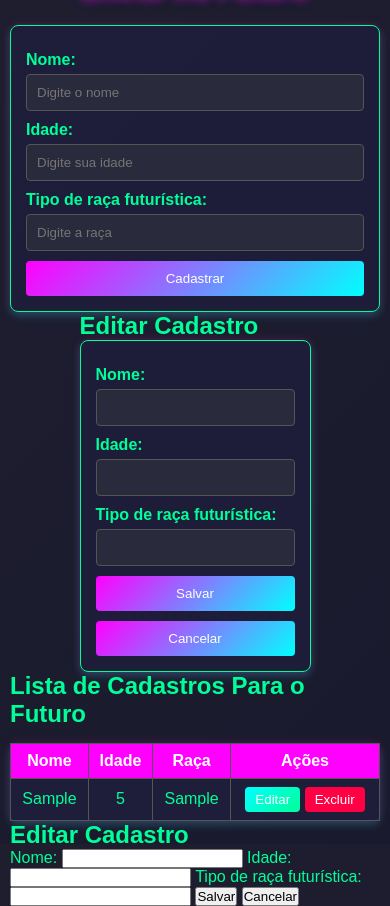
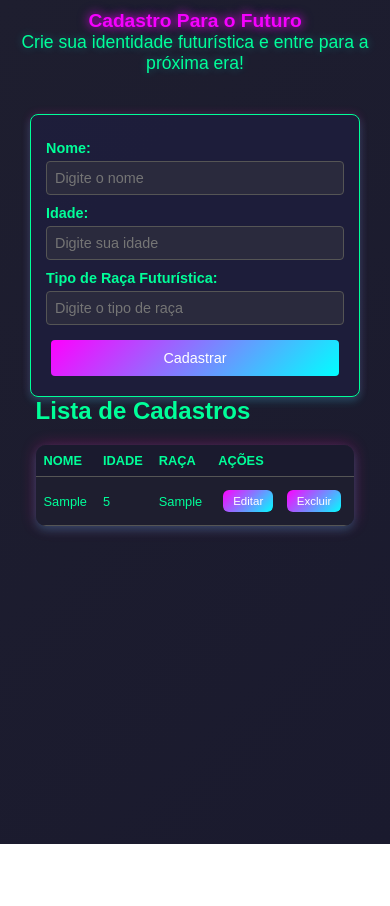
Before and after one commit to AevertonC/Sistema-de-Cadastro-Futur-stico, a plain HTML site: page index.html in a window 390 px wide. Both pictures are taken after typing "Sample", "5", "Sample" into the empty fields and a click on the button "Cadastrar". After the commit the page ends 844 px from the top, so only its background shows below. Drawn offline with Linux system fonts and the light colour scheme.

Commit message:
mudei praticamente tudo. motivo: o código estava muito bugado.

```diff
--- a/index.html
+++ b/index.html
@@ -8,19 +8,19 @@
 </head>
 <body>
     <header>
-        <h1>Sistema de Cadastro Para Entrar no Futuro</h1>
+        <h1>Cadastro Para o Futuro</h1>
+        <p>Crie sua identidade futurística e entre para a próxima era!</p>
     </header>
     <main>
+        <!-- Formulário de cadastro -->
         <form id="cadastroForm">
             <label for="name">Nome:</label>
             <input type="text" id="name" placeholder="Digite o nome" required>
-
             <label for="idade">Idade:</label>
             <input type="number" id="idade" placeholder="Digite sua idade" required min="1">
-
-            <label for="tipo">Tipo de raça futurística:</label>
-            <input type="text" id="tipo" placeholder="Digite a raça" required>
-
+            <label for="tipo">Tipo de Raça Futurística:</label>
+            <input type="text" id="tipo" placeholder="Digite o tipo de raça" required>
+            <p id="formError" class="error"></p>
             <button type="submit">Cadastrar</button>
         </form>
 
@@ -32,7 +32,7 @@
                 <input type="text" id="editName" required>
                 <label for="editIdade">Idade:</label>
                 <input type="number" id="editIdade" required min="1">
-                <label for="editTipo">Tipo de raça futurística:</label>
+                <label for="editTipo">Tipo de Raça Futurística:</label>
                 <input type="text" id="editTipo" required>
                 <p id="editError" class="error"></p>
                 <button type="submit">Salvar</button>
@@ -40,8 +40,10 @@
             </form>
         </section>
 
+        <!-- Lista de cadastros -->
         <section>
-            <h2>Lista de Cadastros Para o Futuro</h2>
+            <h2>Lista de Cadastros</h2>
+            <div id="cadastroTableContainer">
                 <table id="cadastroTable">
                     <thead>
                         <tr>
@@ -53,27 +55,9 @@
                     </thead>
                     <tbody></tbody>
                 </table>
+            </div>
         </section>
     </main>
-
-    <!-- Modal de Edição -->
-    <div id="editModal" class="modal">
-        <div class="modal-content">
-            <h2>Editar Cadastro</h2>
-            <label for="editName">Nome:</label>
-            <input type="text" id="editName" required>
-
-            <label for="editIdade">Idade:</label>
-            <input type="number" id="editIdade" required min="1">
-
-            <label for="editTipo">Tipo de raça futurística:</label>
-            <input type="text" id="editTipo" required>
-
-            <button id="saveEdit">Salvar</button>
-            <button id="cancelEdit">Cancelar</button>
-        </div>
-    </div>
-
     <script src="script.js"></script>
 </body>
 </html>
--- a/script.js
+++ b/script.js
@@ -5,13 +5,11 @@ class Cadastro {
         this.id = 1;
     }
 
-    // Adiciona um novo cadastro
     adicionar(nome, idade, tipo) {
         this.dados.push({ id: this.id++, nome, idade, tipo });
         this.render();
     }
 
-    // Edita o cadastro que já existe
     editar(id, nome, idade, tipo) {
         const item = this.dados.find(d => d.id === id);
         if (item) {
@@ -22,13 +20,11 @@ class Cadastro {
         }
     }
 
-    // Exclui o cadastro
     excluir(id) {
         this.dados = this.dados.filter(d => d.id !== id);
         this.render();
     }
 
-    // Renderiza os dados na tabela
     render() {
         const tabela = document.querySelector("#cadastroTable tbody");
         tabela.innerHTML = "";
@@ -39,7 +35,7 @@ class Cadastro {
                 <td>${dado.idade}</td>
                 <td>${dado.tipo}</td>
                 <td>
-                    <button class="editar" onclick="abrirModalEdicao(${dado.id})">Editar</button>
+                    <button class="editar" onclick="prepararEdicao(${dado.id})">Editar</button>
                     <button class="excluir" onclick="cadastro.excluir(${dado.id})">Excluir</button>
                 </td>
             `;
@@ -47,10 +43,8 @@ class Cadastro {
     }
 }
 
-// Instancia a classe Cadastro
 const cadastro = new Cadastro();
 
-// Adiciona um evento ao formulário de cadastro
 document.getElementById("cadastroForm").onsubmit = function(event) {
     event.preventDefault();
 
@@ -58,63 +52,80 @@ document.getElementById("cadastroForm").onsubmit = function(event) {
     const idade = document.getElementById("idade").value;
     const tipo = document.getElementById("tipo").value;
 
-    // Valida os campos de nome e tipo
-    if (!validarNome(nome) || !validarTipo(tipo)) {
-        alert("Verifique os campos: nome deve conter apenas letras e tipo não deve conter números.");
+    const formError = document.getElementById("formError");
+    if (!nome || !idade || !tipo) {
+        formError.textContent = "Todos os campos são obrigatórios.";
         return;
     }
 
+    if (!/^[a-zA-Z\s]+$/.test(nome)) {
+        formError.textContent = "Nome deve conter apenas letras.";
+        return;
+    }
+
+    if (!/^\d+$/.test(idade)) {
+        formError.textContent = "Idade deve conter apenas números.";
+        return;
+    }
+
+    // Permitir caracteres especiais e letras, mas não números no Tipo de Raça
+    if (/\d/.test(tipo)) {
+        formError.textContent = "Tipo de raça não pode conter números.";
+        return;
+    }
+
+    formError.textContent = "";
     cadastro.adicionar(nome, idade, tipo);
-    this.reset();
+
+    document.getElementById("name").value = "";
+    document.getElementById("idade").value = "";
+    document.getElementById("tipo").value = "";
 };
 
-// Função para validar o nome (apenas letras e espaços)
-function validarNome(nome) {
-    const regex = /^[a-zA-Z\s]+$/;
-    return regex.test(nome);
-}
+function prepararEdicao(id) {
+    const item = cadastro.dados.find(d => d.id === id);
+    if (item) {
+        document.getElementById("editSection").classList.remove("hidden");
+        document.getElementById("editName").value = item.nome;
+        document.getElementById("editIdade").value = item.idade;
+        document.getElementById("editTipo").value = item.tipo;
 
-// Função para validar o tipo (letras, espaços e caracteres especiais, sem números)
-function validarTipo(tipo) {
-    const regex = /^[^\d]+$/; // Qualquer caractere, exceto números
-    return regex.test(tipo);
-}
+        document.getElementById("editForm").onsubmit = function(event) {
+            event.preventDefault();
 
-// Variáveis para controlar o modal de edição
-let idEmEdicao = null;
-const editModal = document.getElementById("editModal");
-const editName = document.getElementById("editName");
-const editIdade = document.getElementById("editIdade");
-const editTipo = document.getElementById("editTipo");
+            const nome = document.getElementById("editName").value;
+            const idade = document.getElementById("editIdade").value;
+            const tipo = document.getElementById("editTipo").value;
 
-// Função para abrir o modal de edição com os dados do cadastro
-function abrirModalEdicao(id) {
-    idEmEdicao = id;
-    const item = cadastro.dados.find(d => d.id === id);
+            const editError = document.getElementById("editError");
+            if (!nome || !idade || !tipo) {
+                editError.textContent = "Todos os campos são obrigatórios.";
+                return;
+            }
 
-    if (item) {
-        editName.value = item.nome;
-        editIdade.value = item.idade;
-        editTipo.value = item.tipo;
-        editModal.style.display = "flex"; // Exibe o modal
+            if (!/^[a-zA-Z\s]+$/.test(nome)) {
+                editError.textContent = "Nome deve conter apenas letras.";
+                return;
+            }
+
+            if (!/^\d+$/.test(idade)) {
+                editError.textContent = "Idade deve conter apenas números.";
+                return;
+            }
+
+            // Permitir caracteres especiais e letras, mas não números no Tipo de Raça
+            if (/\d/.test(tipo)) {
+                editError.textContent = "Tipo de raça não pode conter números.";
+                return;
+            }
+
+            editError.textContent = "";
+            cadastro.editar(id, nome, idade, tipo);
+            document.getElementById("editSection").classList.add("hidden");
+        };
     }
 }
 
-// Salva as edições ao clicar no botão de salvar
-document.getElementById("saveEdit").onclick = function() {
-    const nome = editName.value;
-    const idade = editIdade.value;
-    const tipo = editTipo.value;
-
-    if (validarNome(nome) && idade && !isNaN(idade) && idade > 0 && validarTipo(tipo)) {
-        cadastro.editar(idEmEdicao, nome, idade, tipo);
-        editModal.style.display = "none"; // Fecha o modal
-    } else {
-        alert("Nome, idade ou tipo inválidos.");
-    }
-};
-
-// Fecha o modal ao clicar em cancelar
-document.getElementById("cancelEdit").onclick = function() {
-    editModal.style.display = "none";
-};
+function cancelarEdicao() {
+    document.getElementById("editSection").classList.add("hidden");
+}
--- a/style.css
+++ b/style.css
@@ -5,7 +5,6 @@
     box-sizing: border-box;
 }
 
-/* Estilo da página */
 body {
     font-family: 'Orbitron', sans-serif;
     background: linear-gradient(135deg, #1e1e2f, #1a1a2e);
@@ -13,13 +12,12 @@ body {
     display: flex;
     flex-direction: column;
     align-items: center;
-    justify-content: center;
-    height: 100vh;
+    justify-content: flex-start;
+    min-height: 100vh;
     padding: 10px;
-    overflow: hidden;
+    overflow-x: hidden;
 }
 
-/* Estilo do cabeçalho */
 header {
     margin-bottom: 20px;
     text-align: center;
@@ -27,20 +25,25 @@ header {
 
 h1 {
     color: #f500ff;
-    font-size: 1.8em;
+    font-size: 2em;
     text-shadow: 0 0 8px rgba(245, 0, 255, 0.7), 0 0 12px rgba(245, 0, 255, 0.5);
 }
 
-/* Área principal */
+p {
+    font-size: 1.1em;
+    color: #00ff99;
+    text-shadow: 0 0 8px rgba(0, 255, 255, 0.3);
+}
+
 main {
     display: flex;
     flex-direction: column;
     align-items: center;
     width: 100%;
     max-width: 450px;
+    flex-grow: 1;
 }
 
-/* Formulário de cadastro */
 form {
     background: rgba(30, 30, 60, 0.95);
     padding: 15px;
@@ -65,12 +68,6 @@ form input {
     border-radius: 4px;
     background-color: #2a2a3d;
     color: #00ff99;
-    transition: all 0.3s ease;
-}
-
-form input:focus {
-    border-color: #00ff99;
-    outline: none;
 }
 
 form button {
@@ -81,64 +78,127 @@ form button {
     border-radius: 4px;
     cursor: pointer;
     margin-top: 10px;
-    transition: background-color 0.3s ease;
 }
 
-form button:hover {
-    background-color: #008080;
+.hidden {
+    display: none;
 }
 
-/* Estilo da tabela */
+.error {
+    color: #ff0044;
+    font-size: 0.85em;
+    margin-top: 5px;
+}
+
+#editSection {
+    background: rgba(20, 20, 40, 0.9);
+    padding: 20px;
+    border: 1px solid #00ff99;
+    border-radius: 10px;
+    margin-top: 20px;
+    box-shadow: 0 4px 10px rgba(0, 255, 255, 0.3), 0 0 15px rgba(255, 0, 150, 0.3);
+    width: 100%;
+    max-width: 450px;
+    margin-bottom: 20px;
+}
+
+#cadastroTableContainer {
+    width: 100%;
+    max-height: 400px;
+    overflow-y: auto;
+    border-radius: 10px;
+    box-shadow: 0 4px 10px rgba(0, 255, 255, 0.2), 0 0 15px rgba(255, 0, 150, 0.3);
+    margin-top: 20px;
+}
+
+/* Estilo para a tabela */
 table {
     width: 100%;
-    max-width: 400px;
-    margin-top: 15px;
-    background: rgba(30, 30, 60, 0.9);
     border-collapse: collapse;
-    box-shadow: 0 4px 8px rgba(0, 255, 255, 0.2), 0 0 10px rgba(255, 0, 150, 0.2);
-    border-radius: 8px;
-    border: 1px solid #00ff99;
+    background-color: #2a2a3d;
+    border-radius: 10px;
 }
 
-th, td {
-    border: 1px solid #555;
-    padding: 8px;
-    text-align: center;
+table th, table td {
+    padding: 12px 15px;
+    text-align: left;
+    border-bottom: 1px solid #555;
     color: #00ff99;
 }
 
-th {
-    background-color: #ff00ff;
-    color: #fff;
+table th {
+    background-color: #1a1a2e;
+    font-size: 1.1em;
+    font-weight: bold;
+    text-transform: uppercase;
 }
 
-tr:nth-child(even) {
-    background-color: rgba(40, 40, 70, 0.5);
+table td {
+    background-color: #1e1e2f;
 }
 
-/* Botões de ação */
-button.excluir {
-    background-color: #ff0044;
-    color: #fff;
-    padding: 5px 10px;
-    border: none;
-    border-radius: 4px;
+table tr:hover {
+    background-color: #33384d;
     cursor: pointer;
 }
 
-button.excluir:hover {
-    background-color: #d4003b;
+/* Estilo para os botões de ação */
+button {
+    background: linear-gradient(135deg, #ff00ff, #00ffff);
+    color: white;
+    border: none;
+    padding: 6px 12px;
+    border-radius: 6px;
+    cursor: pointer;
+    margin: 5px;
+    transition: all 0.3s ease;
 }
 
-button.editar {
-    background: linear-gradient(135deg, #00ffff, #00ff99);
-    color: #fff;
-    padding: 5px 10px;
-    border: none;
-    border-radius: 4px;
-    cursor: pointer;
+button:hover {
+    transform: scale(1.1);
+    background: linear-gradient(135deg, #ff33ff, #33ffff);
 }
 
-button.editar:hover {
-    background-color: #00b38f;
+/* Responsividade */
+@media (max-width: 768px) {
+    main {
+        padding: 20px;
+    }
+
+    h1 {
+        font-size: 1.5em;
+    }
+
+    form, #editSection {
+        width: 100%;
+    }
+
+    table th, table td {
+        font-size: 0.9em;
+        padding: 8px;
+    }
 }
+
+@media (max-width: 480px) {
+    header h1 {
+        font-size: 1.2em;
+    }
+
+    form label, #editSection label {
+        font-size: 0.9em;
+    }
+
+    form input, #editSection input {
+        font-size: 0.9em;
+        padding: 8px;
+    }
+
+    table th, table td {
+        font-size: 0.8em;
+    }
+
+    button {
+        font-size: 0.9em;
+        padding: 5px 10px;
+    }
+}
```
Lines whose indentation alone changed are shown as unchanged.
